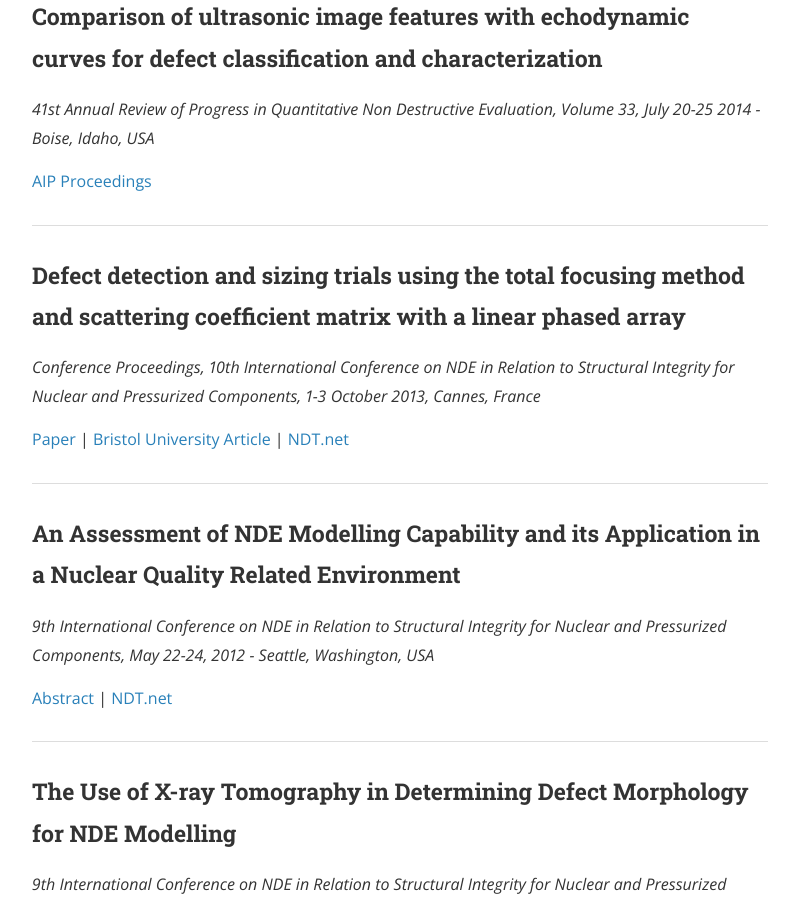
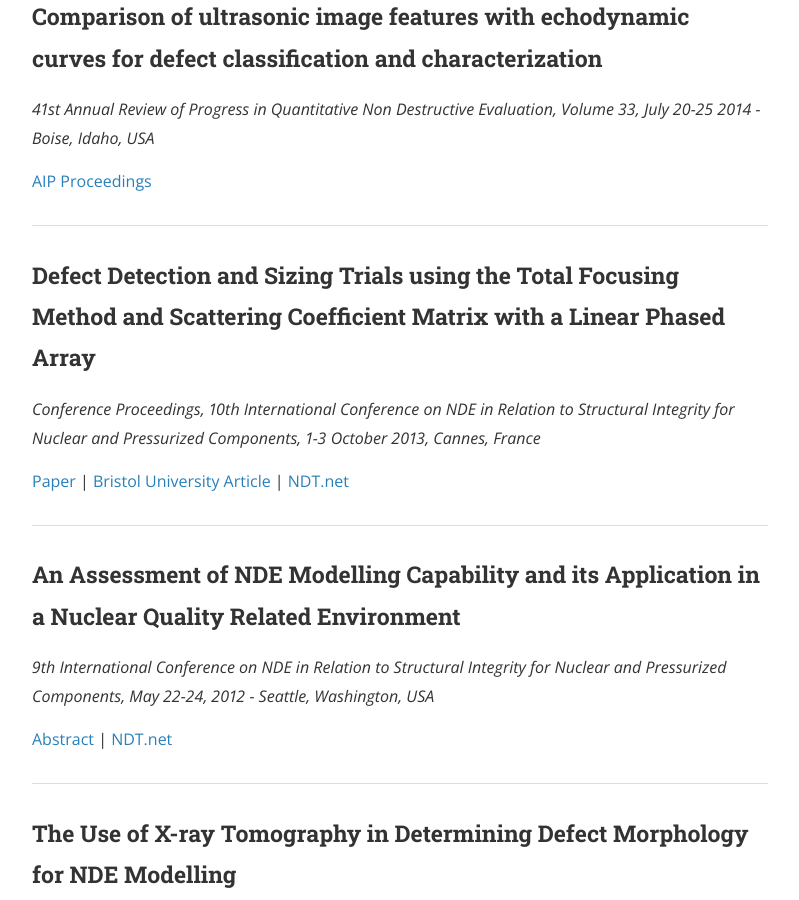
Before and after one commit to samwedge/samwedge.uk, a Jekyll site: the page built from publications.markdown, in a window 1280 px wide and 900 px high, scrolled down 494 px. Shown: the whole window, without its empty margins (240-1039 px from the left). Built offline with Jekyll 4.4.1, drawn with Linux system fonts in a browser that asks for light colours; nearby versions of some CDN libraries.

```diff
--- a/publications.markdown
+++ b/publications.markdown
@@ -24,7 +24,7 @@ This page highlights some of my contributions to publications and external blog
 
 ---
 
-### Defect detection and sizing trials using the total focusing method and scattering coefficient matrix with a linear phased array
+### Defect Detection and Sizing Trials using the Total Focusing Method and Scattering Coefficient Matrix with a Linear Phased Array
 
 *Conference Proceedings, 10th International Conference on NDE in Relation to Structural Integrity for Nuclear and Pressurized Components, 1-3 October 2013, Cannes, France*
 
```
